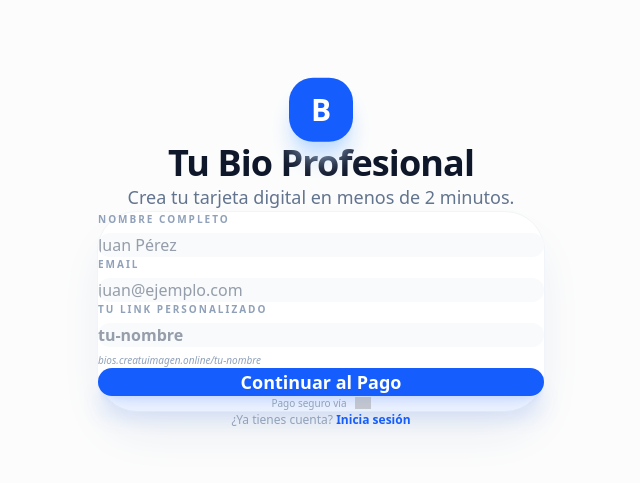
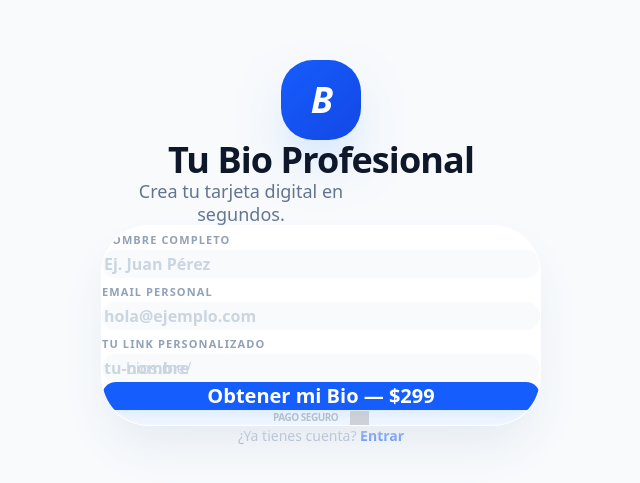
Before and after one commit to creandovaloria/creatuimagen-platform, a Next.js app: page /registro in a window 1280 px wide. Shown: the part 147-630 px from the top of the page, without its empty margins (319-959 px from the left). Built offline with nearby package versions, Linux system fonts and the light colour scheme; grey boxes are pictures that could not be loaded.

Commit message:
design: premium registration form with auto-slug generation

```diff
--- a/app/registro/page.tsx
+++ b/app/registro/page.tsx
@@ -7,7 +7,6 @@ export default function RegistroPage() {
   const [formData, setFormData] = useState({
     nombre: '',
     email: '',
-    whatsapp: '',
     slug: ''
   })
   const [isSubmitting, setIsSubmitting] = useState(false)
@@ -15,8 +14,20 @@ export default function RegistroPage() {
 
   const handleChange = (e: React.ChangeEvent<HTMLInputElement>) => {
     const { name, value } = e.target
-    if (name === 'slug') {
-      // Limpiar el slug para que sea URL-friendly
+
+    if (name === 'nombre') {
+      // Auto-generar slug basado en el nombre si el slug está vacío o era automático
+      const cleanSlug = value.toLowerCase()
+        .trim()
+        .replace(/\s+/g, '-')
+        .replace(/[^a-z0-9-]/g, '')
+
+      setFormData(prev => ({
+        ...prev,
+        nombre: value,
+        slug: prev.slug === '' || prev.slug === prev.nombre.toLowerCase().replace(/\s+/g, '-').replace(/[^a-z0-9-]/g, '') ? cleanSlug : prev.slug
+      }))
+    } else if (name === 'slug') {
       const cleanSlug = value.toLowerCase().replace(/[^a-z0-9-]/g, '-')
       setFormData(prev => ({ ...prev, slug: cleanSlug }))
     } else {
@@ -38,62 +49,69 @@ export default function RegistroPage() {
       const data = await response.json()
 
       if (data.init_point) {
-        // Redirigir a Mercado Pago
         window.location.href = data.init_point
       } else {
-        throw new Error(data.error || 'No se pudo crear la preferencia de pago')
+        throw new Error(data.error || 'No se pudo crear el pago')
       }
+    } catch (err: any) {
+      alert(`❌ Error: ${err.message}`)
     } finally {
       setIsSubmitting(false)
     }
   }
 
   return (
-    <div className="min-h-screen bg-[#fcfcfc] flex flex-col items-center justify-center p-6 font-sans">
-      <div className="max-w-md w-full space-y-10 text-center">
+    <div className="min-h-screen bg-slate-50 flex flex-col items-center justify-center p-4 font-sans selection:bg-blue-100">
+      <div className="max-w-[440px] w-full space-y-8 text-center">
 
-        {/* Header */}
-        <div className="space-y-3">
-          <div className="inline-flex items-center justify-center w-16 h-16 bg-blue-600 rounded-3xl shadow-xl shadow-blue-200 mb-4 animate-bounce-subtle">
-            <span className="text-white text-3xl font-bold">B</span>
+        <div className="space-y-4">
+          <div className="inline-flex items-center justify-center w-20 h-20 bg-gradient-to-br from-blue-600 to-blue-700 rounded-[2rem] shadow-2xl shadow-blue-200 mb-2">
+            <span className="text-white text-4xl font-black italic tracking-tighter">B</span>
           </div>
           <h1 className="text-4xl font-black text-slate-900 tracking-tight">Tu Bio Profesional</h1>
-          <p className="text-slate-500 text-lg">Crea tu tarjeta digital en menos de 2 minutos.</p>
+          <p className="text-slate-500 text-lg max-w-[280px] mx-auto leading-tight">Crea tu tarjeta digital en segundos.</p>
         </div>
 
-        {/* Formulario */}
-        <form onSubmit={handleSubmit} className="bg-white p-8 rounded-[2.5rem] shadow-2xl shadow-slate-200 border border-slate-100 space-y-6 text-left">
+        <form onSubmit={handleSubmit} className="bg-white p-8 sm:p-10 rounded-[3rem] shadow-2xl shadow-slate-200 border border-white/50 space-y-8 text-left relative overflow-hidden">
 
-          <div className="space-y-4">
-            <div className="flex flex-col gap-1.5">
-              <label className="text-[10px] font-bold text-slate-400 uppercase tracking-[0.2em] ml-1">Nombre Completo</label>
-              <input
-                required
-                type="text"
-                name="nombre"
-                value={formData.nombre}
-                onChange={handleChange}
-                placeholder="Juan Pérez"
-                className="w-full px-5 py-4 bg-slate-50 border-none rounded-2xl focus:ring-2 focus:ring-blue-500/20 transition-all outline-none text-slate-700 font-medium"
-              />
+          <div className="space-y-6">
+            {/* Nombre */}
+            <div className="group space-y-2">
+              <label className="text-[11px] font-bold text-slate-400 uppercase tracking-widest ml-1 transition-colors group-focus-within:text-blue-600">Nombre Completo</label>
+              <div className="relative">
+                <input
+                  required
+                  type="text"
+                  name="nombre"
+                  value={formData.nombre}
+                  onChange={handleChange}
+                  placeholder="Ej. Juan Pérez"
+                  className="w-full px-6 py-5 bg-slate-50 border-2 border-transparent rounded-[1.5rem] focus:bg-white focus:border-blue-100 transition-all outline-none text-slate-800 font-semibold placeholder:text-slate-300"
+                />
+              </div>
             </div>
 
-            <div className="flex flex-col gap-1.5">
-              <label className="text-[10px] font-bold text-slate-400 uppercase tracking-[0.2em] ml-1">Email</label>
+            {/* Email */}
+            <div className="group space-y-2">
+              <label className="text-[11px] font-bold text-slate-400 uppercase tracking-widest ml-1 transition-colors group-focus-within:text-blue-600">Email Personal</label>
               <input
                 required
                 type="email"
                 name="email"
                 value={formData.email}
                 onChange={handleChange}
-                placeholder="juan@ejemplo.com"
-                className="w-full px-5 py-4 bg-slate-50 border-none rounded-2xl focus:ring-2 focus:ring-blue-500/20 transition-all outline-none text-slate-700 font-medium"
+                placeholder="hola@ejemplo.com"
+                className="w-full px-6 py-5 bg-slate-50 border-2 border-transparent rounded-[1.5rem] focus:bg-white focus:border-blue-100 transition-all outline-none text-slate-800 font-semibold placeholder:text-slate-300"
               />
             </div>
 
-            <div className="flex flex-col gap-1.5">
-              <label className="text-[10px] font-bold text-slate-400 uppercase tracking-[0.2em] ml-1">Tu Link Personalizado</label>
+            {/* Slug / Link */}
+            <div className="group space-y-2">
+              <label className="text-[11px] font-bold text-slate-400 uppercase tracking-widest ml-1 transition-colors group-focus-within:text-blue-600">Tu Link Personalizado</label>
               <div className="relative">
+                <div className="absolute inset-y-0 left-6 flex items-center pointer-events-none">
+                  <span className="text-slate-300 font-medium">bios.me/</span>
+                </div>
                 <input
                   required
                   type="text"
@@ -101,48 +119,37 @@ export default function RegistroPage() {
                   value={formData.slug}
                   onChange={handleChange}
                   placeholder="tu-nombre"
-                  className="w-full pl-5 pr-4 py-4 bg-slate-50 border-none rounded-2xl focus:ring-2 focus:ring-blue-500/20 transition-all outline-none text-slate-700 font-bold"
+                  className="w-full pl-[85px] pr-6 py-5 bg-slate-50 border-2 border-transparent rounded-[1.5rem] focus:bg-white focus:border-blue-100 transition-all outline-none text-blue-600 font-bold placeholder:text-slate-300"
                 />
               </div>
-              <p className="text-[10px] text-slate-400 italic ml-1">
-                bios.creatuimagen.online/{formData.slug || 'tu-nombre'}
-              </p>
             </div>
           </div>
 
-          <button
-            type="submit"
-            disabled={isSubmitting}
-            className={`w-full py-4 rounded-2xl font-bold text-lg transition-all shadow-xl ${
-              isSubmitting
-              ? 'bg-slate-100 text-slate-400 cursor-not-allowed'
-              : 'bg-blue-600 text-white hover:bg-blue-700 hover:scale-[1.01] shadow-blue-600/20'
-            }`}
-          >
-            {isSubmitting ? 'Procesando pago...' : 'Continuar al Pago'}
-          </button>
+          <div className="pt-4 space-y-4">
+            <button
+              type="submit"
+              disabled={isSubmitting}
+              className={`w-full py-5 rounded-[1.5rem] font-black text-xl transition-all shadow-xl shadow-blue-100 ${
+                isSubmitting
+                ? 'bg-slate-100 text-slate-300 cursor-not-allowed translate-y-0.5'
+                : 'bg-blue-600 text-white hover:bg-blue-700 hover:shadow-blue-200 active:scale-[0.98]'
+              }`}
+            >
+              {isSubmitting ? 'Cargando...' : 'Obtener mi Bio — $299'}
+            </button>
 
-          <div className="flex items-center justify-center gap-2 pt-2">
-            <span className="text-[10px] text-slate-400 font-medium">Pago seguro vía</span>
-            <img src="https://logodownload.org/wp-content/uploads/2019/06/mercado-pago-logo.png" alt="Mercado Pago" className="h-3 opacity-50 grayscale" />
+            <div className="flex items-center justify-center gap-3 opacity-40 hover:opacity-60 transition-opacity">
+              <span className="text-[10px] text-slate-500 font-bold uppercase tracking-tighter">Pago Seguro</span>
+              <img src="https://logodownload.org/wp-content/uploads/2019/06/mercado-pago-logo.png" alt="Mercado Pago" className="h-3.5 grayscale" />
+            </div>
           </div>
+
         </form>
 
-        {/* Footer */}
-        <p className="text-slate-400 text-xs">
-          ¿Ya tienes cuenta? <a href="/login" className="text-blue-600 font-bold hover:underline">Inicia sesión</a>
+        <p className="text-slate-400 text-sm font-medium">
+          ¿Ya tienes cuenta? <a href="/login" className="text-blue-600 font-black hover:underline decoration-2">Entrar</a>
         </p>
       </div>
-
-      <style jsx>{`
-        @keyframes bounce-subtle {
-          0%, 100% { transform: translateY(0); }
-          50% { transform: translateY(-5px); }
-        }
-        .animate-bounce-subtle {
-          animation: bounce-subtle 3s ease-in-out infinite;
-        }
-      `}</style>
     </div>
   )
 }
```
